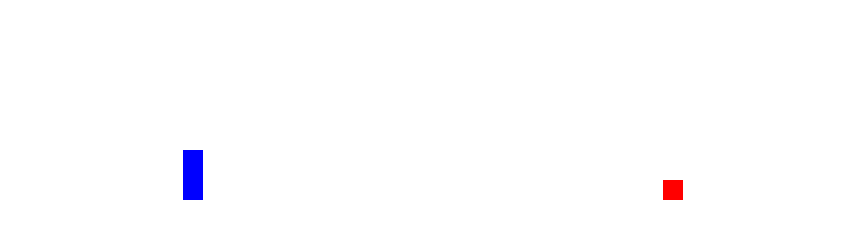
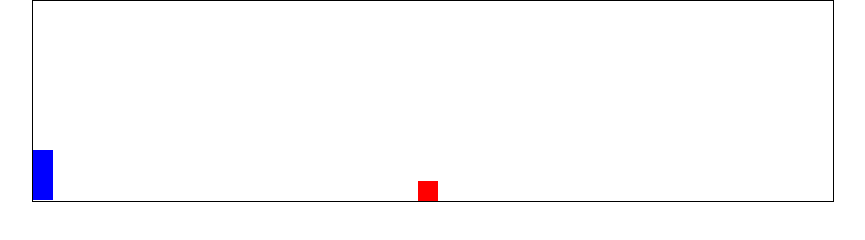
Before and after one commit to CKey230/Browser-Game1, a plain HTML site: page index.html in a window 1280 px wide. Shown: the whole page, without its empty margins (207-1072 px from the left). Drawn offline with Linux system fonts and the light colour scheme.

Commit message:
character jump

```diff
--- a/index.html
+++ b/index.html
@@ -5,7 +5,7 @@
     <meta http-equiv="X-UA-Compatible" content="IE=edge">
     <meta name="viewport" content="width=device-width, initial-scale=1.0">
     <link rel = "stylesheet" href="style.css">
-    <script src="script.js"></script>
+
     <title>Browser Game</title>
 </head>
 <body>
@@ -14,4 +14,5 @@
         <div id = "block"></div>
     </div>
 </body>
+<script src="script.js"></script>
 </html>
--- a/script.js
+++ b/script.js
@@ -1,6 +1,7 @@
 var character = document.getElementById("character");
 document.addEventListener("click",jump);
 function jump(){
+
     character.classList.add("animate");
     setTimeout(removeJump,300); //300ms = length of animation
 };
--- a/style.css
+++ b/style.css
@@ -4,9 +4,9 @@
 }
 
 #game {
-    width: 500px;
+    width: 800px;
     height: 200px;
-    border: 1 px solid black;
+    border: 1px solid black;
     margin: auto;
 }
 
@@ -14,24 +14,13 @@
     width: 20px;
     height: 50px;
     background-color: blue;
-    position: relative;
+    position: absolute;
     top: 150px;
-    animation: jump 500ms infinite;
+
 }
 
-#block {
-    width: 20px;
-    height: 20px;
-    background-color: red;
-    position: relative;
-    top: 130px;
-    left: 480px;
-    animation: block 1s infinite linear;
-}
-
-@keyframes block{
-    0%{left:480px;}
-    100%{left:-40px;}
+.animate{
+    animation: jump 300ms linear;
 }
 @keyframes jump{
     0%{top: 150px;}
@@ -39,6 +28,21 @@
     70%{top: 100px;}
     100%{top: 150px;}
 }
+#block {
+    width: 20px;
+    height: 20px;
+    background-color: red;
+    position: relative;
+    top: 180px;
+    left: 480px;
+    animation: block 2s infinite linear;
+}
+
+@keyframes block{
+    0%{left: 780px;}
+    100%{left:-10px;}
+}
+
 .animate{
     animation: jump 300ms linear;
 }
```
